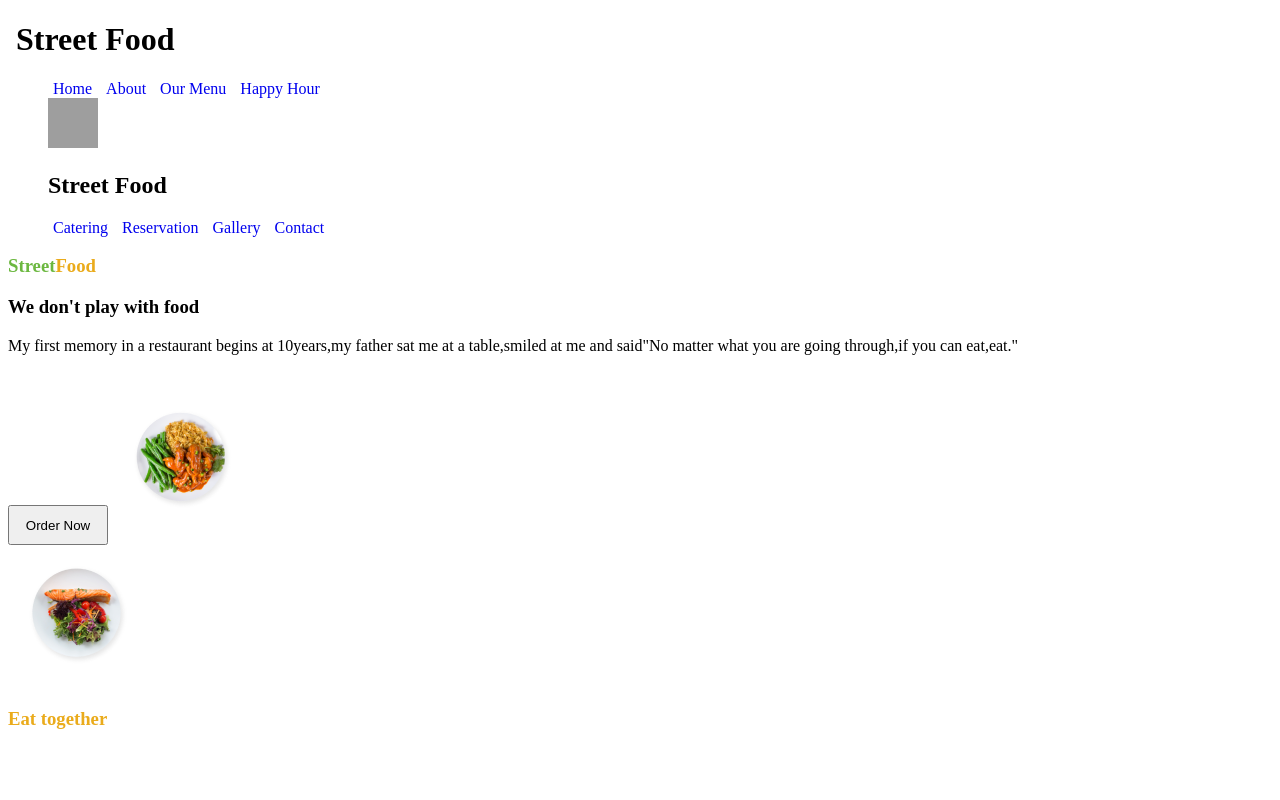
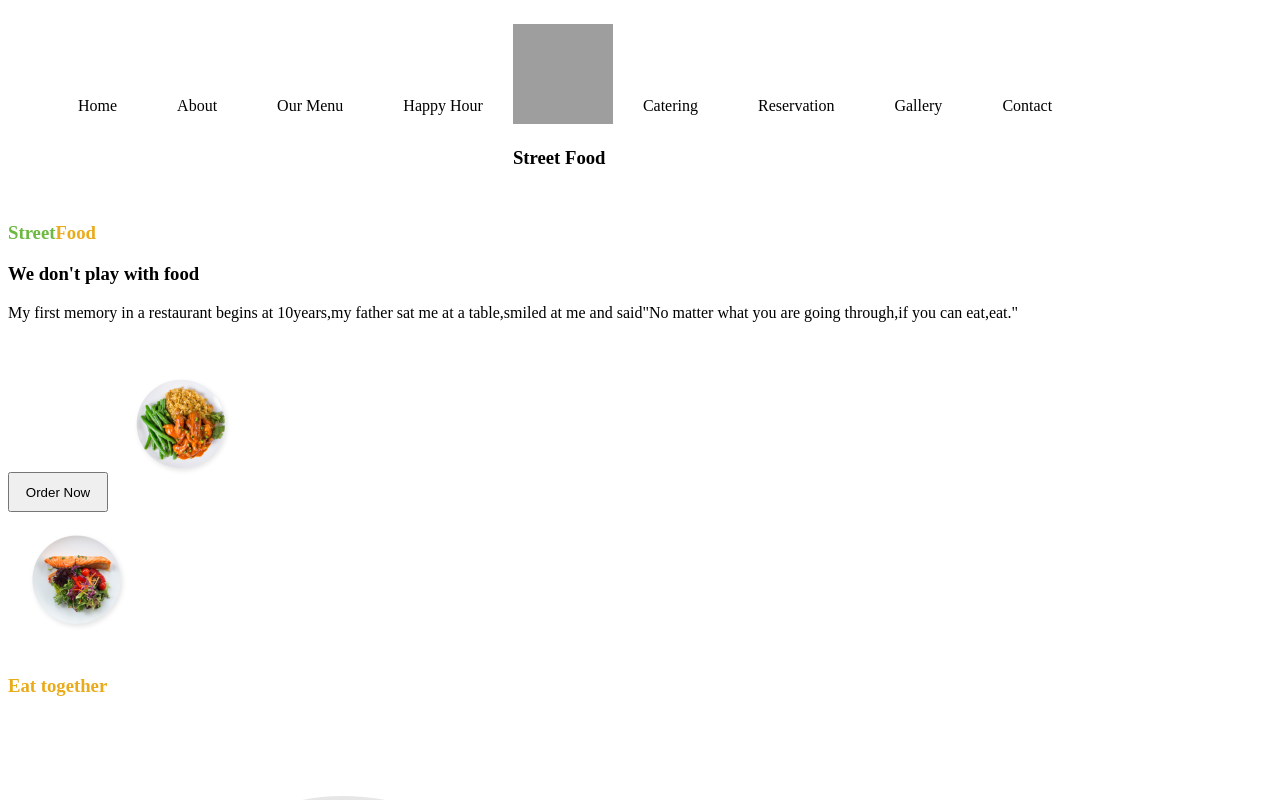
Before and after one commit to MadlynKemoi/Restaurant-s-landing-page-website, a plain HTML site: page index.html in a window 1280 px wide. Shown: the top 800 px of the page. Drawn offline with Linux system fonts and the light colour scheme; grey boxes are pictures that could not be loaded.

Commit message:
Add html content and style css

```diff
--- a/index.css
+++ b/index.css
@@ -1,12 +1,21 @@
-.container>nav>ul>li{
+nav>ul>li{
     display: inline;
-    flex-direction: row;
-    justify-content: space-evenly;
-    font-style:poppins;
-    margin: 5px;
+    justify-content: space-between;
+    margin: 30px;
 }
 a{
     text-decoration: none;
+    color: black;
+}
+nav{
+    /*text-align center:*/
+    display: flex;
+    align-items: center;
+}
+nav>ul{
+    display: flex;
+    flex-direction: row;
+    align-items: center;
 }
 #two{
     color: #eaab1b;
@@ -91,3 +100,13 @@ footer{
 #food{
     color: #EAAB1B;
 }
+#two>h3{
+    color:#EAAB1B;
+}
+.all{
+    background-color:#C9ECB5 ;
+    text-align: start;
+}
+.container{
+    font-style: "poppins";
+}
--- a/index.html
+++ b/index.html
@@ -7,10 +7,8 @@
 </head>
 
 <body>
-    <h1>
-        <img class="image" src="">
-        Street Food</h1>
     <div class="container">
+        <div class="maddie">
             <nav>
                 <ul>
                     <li><a href="#">Home</a></li>
@@ -18,8 +16,9 @@
                     <li><a href="#">Our Menu</a></li>
                     <li><a href="#">Happy Hour</a></li>
                     <div class="image">
-                    <img src="https://media.istockphoto.com/photos/gold-star-picture-id1089281474?k=6&m=1089281474&s=612x612&w=0&h=nDb02q8OJBlke2E9yQJHS5R9PAzOZq1S9ne-gg9lTR8=" height="50"width="50"alt="star">
-                    <h2 class="header">Street Food</h2>
+                        <img src="https://media.istockphoto.com/photos/gold-star-picture-id1089281474?k=6&m=1089281474&s=612x612&w=0&h=nDb02q8OJBlke2E9yQJHS5R9PAzOZq1S9ne-gg9lTR8="
+                            height="100" width="100" alt="star">
+                        <h3 class="header">Street Food</h3>
                     </div>
                     <li><a href="#">Catering</a></li>
                     <li><a href="#">Reservation</a></li>
@@ -31,11 +30,13 @@
         <div id="one">
             <h3 class="header1">Street<span id="food">Food</span></h3>
             <h3>We don't play with food</h3>
-        <p>My first memory in a restaurant begins at 10years,my father sat me at a table,smiled at me and said"No matter what you are going through,if you can eat,eat."</p>
+            <p>My first memory in a restaurant begins at 10years,my father sat me at a table,smiled at me and said"No
+                matter what you are going through,if you can eat,eat."</p>
             <br>
             <button id="order" style="height:40px;width:100px;">Order Now</button>
             <img class="image" src="IMAGESS/image 5 (1).png">
         </div>
+
         <div class="image eat">
             <div>
                 <img class="image" src="IMAGESS/image 2 (1).png">
@@ -45,7 +46,8 @@
             <div id="two">
                 <h3>Eat together</h3>
                 <img class="image" src="IMAGESS/eating_together.png">
-        <p>There is something profoundly satisfying about sharing a meal.Eating together,breaking bread together,is one
+                <p>There is something profoundly satisfying about sharing a meal.Eating together,breaking bread
+                    together,is one
                     of the oldest and most fundamentally unifying of human experiences.</p>
 
             </div>
@@ -53,11 +55,11 @@
 
 
         <div class="three"></div>
-        <h3 class="header3">Explore<span id ="Menu">Menu</span></h3>
+        <h3 class="header3">Explore<span id="Menu">Menu</span></h3>
         <div class="section1">
             <div class="third">
                 <div class="weight">
-                    <div><img src="IMAGESS/image 1.png"alt="french beans"></div>
+                    <div><img src="IMAGESS/image 1.png" alt="french beans"></div>
                     <div class="burger">
                         <h3>Frenchbeans</h3>
                         <p>It is a delicious meal full of proteins.</p>
@@ -116,12 +118,13 @@
                     <img src="IMAGESS/amirali-mirhashemian-sc5sTPMrVfk-unsplash-removebg-preview.png">
                 </div>
             </div>
-        <div  id="content">
+            <div id="content">
                 <h3>SPECIAL COMBO PACK</h3>
                 <h4>Burger Pizz
                     Fries & Drinks
                 </h4>
-            <p>Our special combination is mind-blowing,it is refreshing,sweet,scrumptious and a delicacy!You will keep coming back for more.</p>
+                <p>Our special combination is mind-blowing,it is refreshing,sweet,scrumptious and a delicacy!You will
+                    keep coming back for more.</p>
 
             </div>
         </div>
@@ -135,7 +138,7 @@
                 <div class="call us">
                     <input type="email" placeholder="Email">
                     <br>
-                <button style="width: 50px;">Send</button>
+                    <button style="width: 50px;background-color: #6CB840;">Send</button>
                 </div>
             </div>
         </div>
@@ -150,7 +153,7 @@
             </div>
             <div>
                 <h3 class="contact">(423)266-1121</h3>
-         <p>  801 chestnut Street
+                <p> 801 chestnut Street
                     Chattanooga TN 37402</p>
             </div>
             <div class="follow">
@@ -161,7 +164,8 @@
                 </p>
                 <div class="button">
                     <br>
-            <button style="width: 40px;color:  green;">Send</button>
+                    <button style="width: 40px;background-color: #6CB840;">Send</button>
+                </div>
             </div>
 
 </body>
```
Lines whose indentation alone changed are shown as unchanged.
